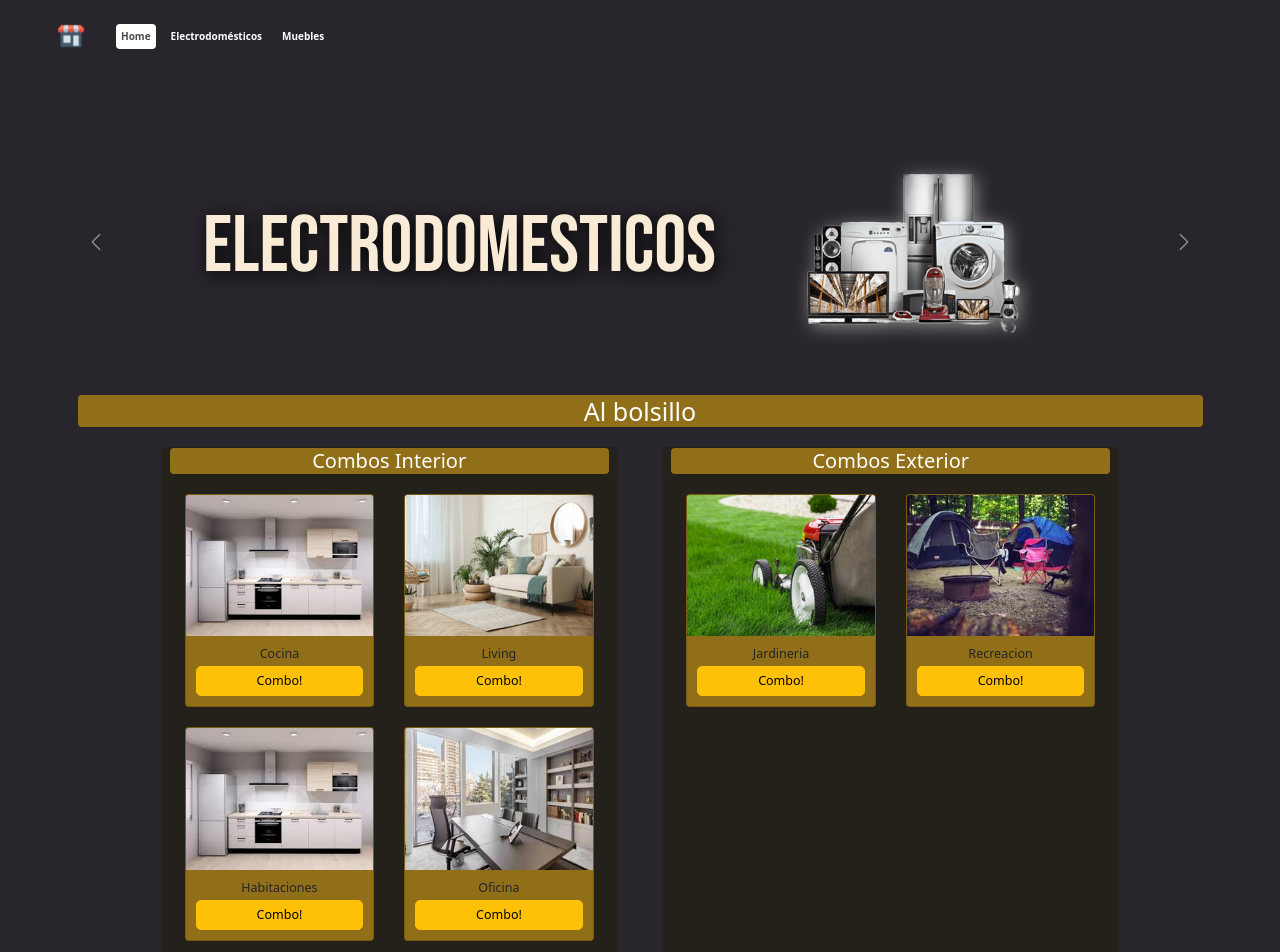
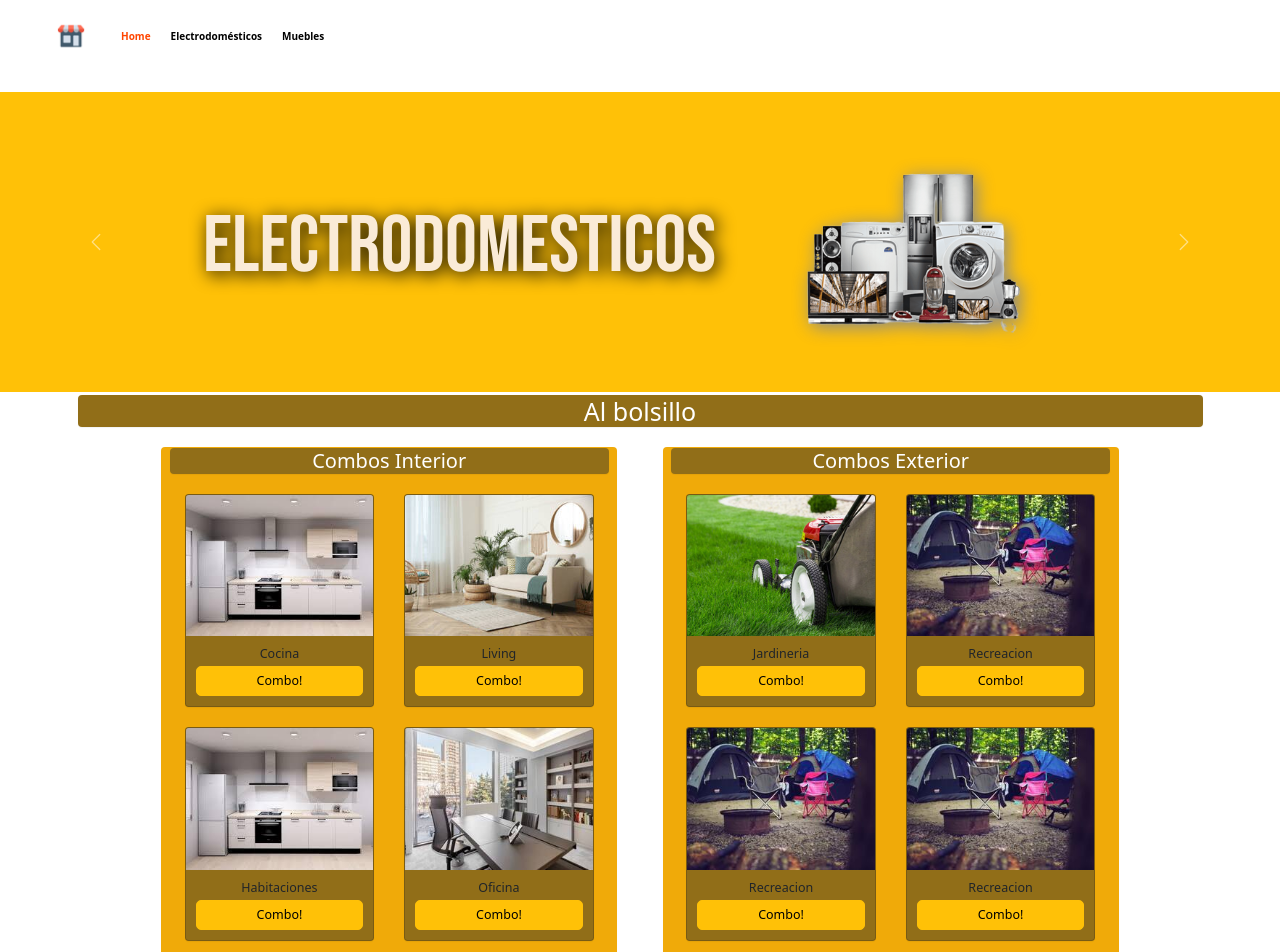
Before and after one commit to jcmembrilla/TIENDA-ON-LINE-e-COMMERCE, a React (Vite) app: page / in a window 1280 px wide. Shown: the top 952 px of the page. Built offline with nearby package versions, Linux system fonts and the light colour scheme; a web font is replaced by a local one.

Commit message:
Se modifico combos y colores

```diff
--- a/src/App.css
+++ b/src/App.css
@@ -1,6 +1,6 @@
 body{
-  background-color: rgb(40, 38, 44);
-  color: #fff;
+  background-color: white;
+  color: white
 }
 
 .row{
@@ -9,7 +9,7 @@
  }
 
 .pocket{
-  background-color: rgb(36, 33, 26);
+  background-color: rgb(240, 170, 9);
  width: 40%;
 }
 
@@ -47,7 +47,7 @@
 }
 
 .navbar-nav .nav-link {
-  color: #fff;
+  color: #000000;
   font-weight: bold;
   margin-right: 10px;
   text-decoration: none;
@@ -55,7 +55,7 @@
 
 .navbar-nav .nav-link:hover,
 .navbar-nav .nav-link.active {
-  color: #4a4a4a;
+  color: orangered;
   background-color: #fff;
   border-radius: 4px;
 }
--- a/src/App.tsx
+++ b/src/App.tsx
@@ -4,8 +4,7 @@
 import NavBar from "./componentes/Navbar";
 import Electrodomesticos from "./componentes/Electrodomesticos";
 import Muebles from "./componentes/Muebles";
-import Carousel from './componentes/carousel/Carousel';
-import ComboInterior from './componentes/ComboInterior';
+import Home from './componentes/Home';
 
 const App: React.FC = () => {
   return (
@@ -13,12 +12,11 @@
       <Router>
         <NavBar brand={''} />
         <Routes>
+          <Route path="/" element={<Home/>} />
           <Route path="/electrodomesticos" element={<Electrodomesticos />} />
           <Route path="/muebles" element={<Muebles />} />
         </Routes>
       </Router>
-      <Carousel/>
-     <ComboInterior/>
     </div>
   );
 };
--- a/src/componentes/ComboInterior.tsx
+++ b/src/componentes/ComboInterior.tsx
@@ -85,6 +85,24 @@
                             </div>
                           </div>
                     </div>
+                    <div className="col-sm-6">
+                        <div className="cards panel card" >
+                            <img className="card-img-top" src={elementosInterior[0].imgRecreacion} alt="Card image cap"></img>
+                            <div className="card-body">
+                              <h5 className="card-title text-center">Recreacion</h5>
+                              <a href="#" className="btn btn-warning btn-lg btn-block">Combo!</a>
+                            </div>
+                          </div>
+                    </div>
+                    <div className="col-sm-6">
+                        <div className="cards panel card" >
+                            <img className="card-img-top" src={elementosInterior[0].imgRecreacion} alt="Card image cap"></img>
+                            <div className="card-body">
+                              <h5 className="card-title text-center">Recreacion</h5>
+                              <a href="#" className="btn btn-warning btn-lg btn-block">Combo!</a>
+                            </div>
+                          </div>
+                    </div>
              </div>
         </section>
         </div>
--- a/src/componentes/Home.tsx
+++ b/src/componentes/Home.tsx
@@ -1,8 +1,10 @@
 
 import ComboInterior from "./ComboInterior";
+import Carousel from './carousel/Carousel';
 
 const Home: React.FC = () => {
     return (<div>
+      <Carousel/>
       <ComboInterior />
     </div>)
   };
--- a/src/componentes/carousel/Carousel.tsx
+++ b/src/componentes/carousel/Carousel.tsx
@@ -23,7 +23,7 @@
 const Carousel = () => {
   return (
     <div id="carouselExampleAutoplaying" className="carousel slide w-100 mx-auto" data-bs-ride="carousel">
-      <div className="carousel-inner text-center d-flex align-items-center" style={{ width: "100%", height: "300px" }}>
+      <div className="carousel-inner text-center d-flex align-items-center bg-warning" style={{ width: "100%", height: "300px" }}>
         <div className="carousel-item active h-50">
           <CardCarousel title={elementos[0].title}/>
           <img src={imagen1} className='img_car animate__animated animate__backInUp' alt="" />
```
